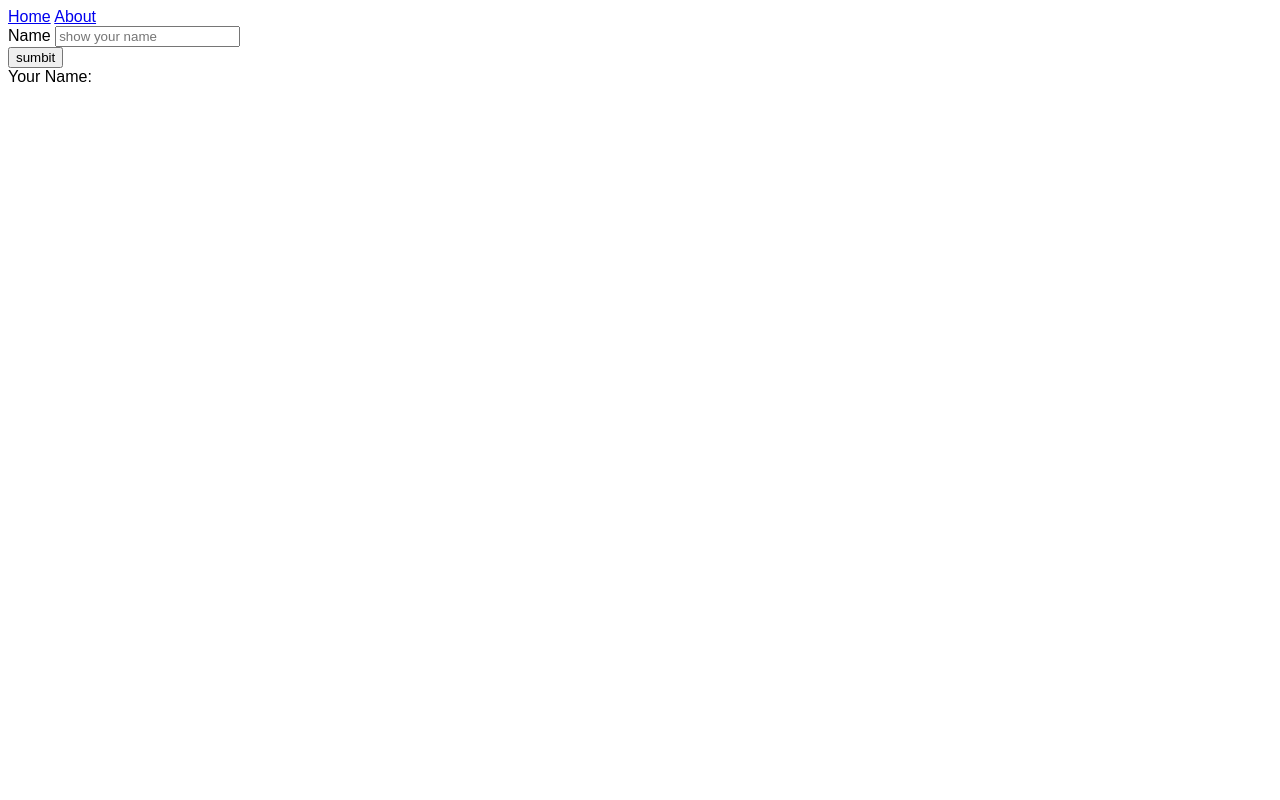
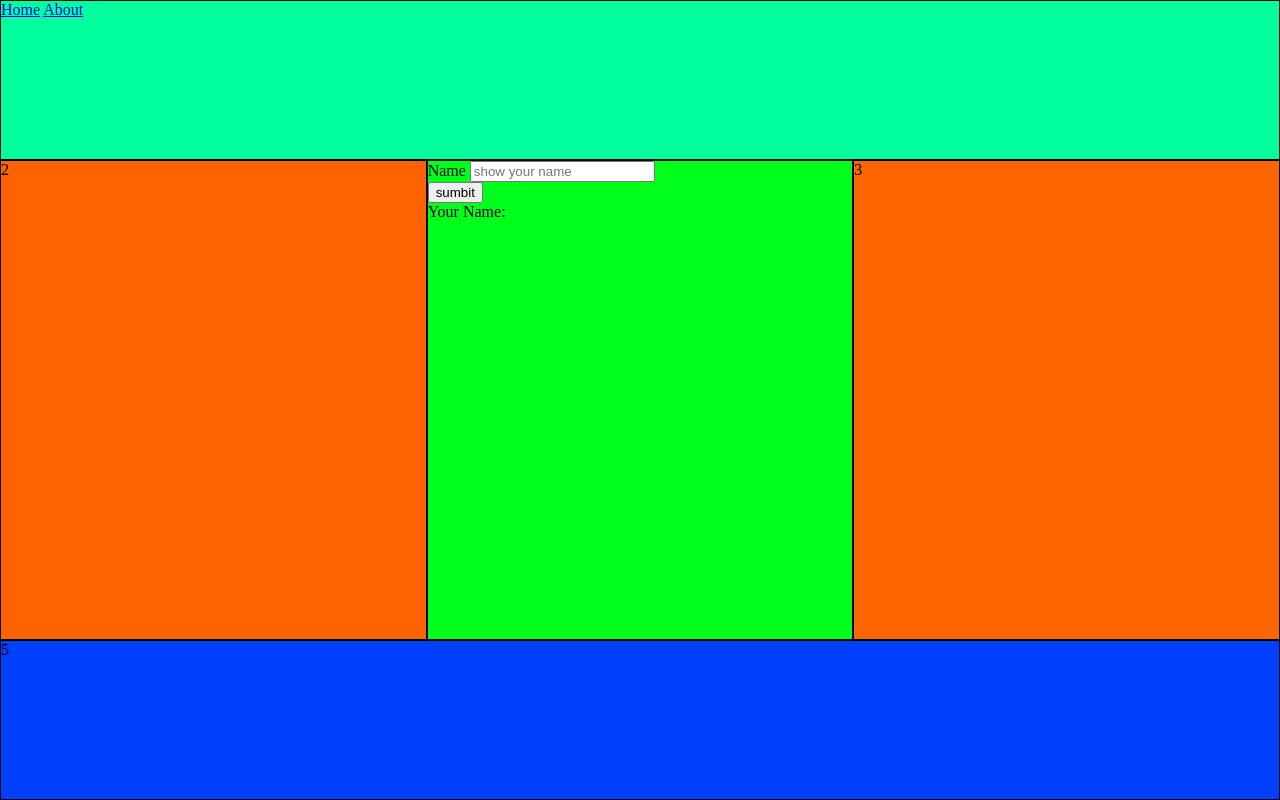
Before and after one commit to Muad-syntax/L, a plain HTML site: page index.html in a window 1280 px wide. Drawn offline with Linux system fonts and the light colour scheme.

Commit message:
Add layout and styling for about and index pages; enhance navigation

```diff
--- a/index.html
+++ b/index.html
@@ -1,30 +1,36 @@
 <!DOCTYPE html>
 <html lang="en">
+
 <head>
     <meta charset="UTF-8">
     <meta name="viewport" content="width=device-width, initial-scale=1.0">
     <title>L</title>
     <link rel="stylesheet" href="style/style.css">
 </head>
-<body>
-    <header class="header">
+
+<body class="container">
+    <div class="header">
         <nav>
             <a href="#">Home</a>
-            <a href="#">About</a>
+            <a href="about.html">About</a>
         </nav>
-    </header>
-    <main>
-        <div class="container">
+    </div>
+    <div class="right-content">2
+
+    </div>
+    <div class="left-content">3</div>
+    <div class="center-content">
         <label>Name</label>
         <input type="text" id="input-name" placeholder="show your name">
         <br>
         <button id="btn-show">sumbit</button>
         <div id="display-name"></div>
     </div>
-    </main>
+    <div class="footer">5</div>
 
 
 
     <script src="script/script.js"></script>
 </body>
+
 </html>
--- /dev/null
+++ b/style/about.css
@@ -0,0 +1,43 @@
+*{
+    font-family: Arial, Helvetica, sans-serif;
+}
+body{
+    padding: 0;
+    margin: 0;
+}
+.container {
+    height: 100vh;
+    display: grid;
+    grid-template-columns: repeat(5, 1fr);
+    grid-template-rows: repeat(5, 1fr);
+
+}
+
+.header {
+    grid-column: span 5 / span 5;
+    background-color: rgb(0, 255, 157);
+    border: 1px solid;
+}
+
+.content {
+    background-color: rgb(0, 123, 255);
+    grid-column: span 4 / span 4;
+    grid-row: span 3 / span 3;
+    grid-row-start: 2;
+    border: 1px solid;
+}
+
+.sidebar {
+    background-color: rgb(255, 0, 98);
+    grid-row: span 3 / span 3;
+    grid-column-start: 5;
+    grid-row-start: 2;
+    border: 1px solid;
+}
+
+.footer {
+    background-color: rgb(13, 255, 0);
+    grid-column: span 5 / span 5;
+    grid-row-start: 5;
+    border: 1px solid;
+}
--- a/style/style.css
+++ b/style/style.css
@@ -1,3 +1,45 @@
-*{
-    font-family: Arial, Helvetica, sans-serif;
+
+.container {
+    display: grid;
+    grid-template-columns: repeat(3, 1fr);
+    grid-template-rows: repeat(5, 1fr);
+    height: 100vh;
+    padding: 0;
+    margin: 0;
 }
+
+.header {
+    grid-column: span 3 / span 3;
+    background-color: rgb(0, 255, 157);
+    border: 1px solid;
+}
+
+.right-content {
+    grid-row: span 3 / span 3;
+    grid-row-start: 2;
+    background-color: rgb(255, 98, 0);
+    border: 1px solid;
+}
+
+.left-content {
+    grid-row: span 3 / span 3;
+    grid-column-start: 3;
+    grid-row-start: 2;
+    background-color: rgb(255, 102, 0);
+    border: 1px solid;
+}
+
+.center-content {
+    grid-row: span 3 / span 3;
+    grid-column-start: 2;
+    grid-row-start: 2;
+    background-color: rgb(0, 255, 26);
+    border: 1px solid;
+}
+
+.footer {
+    grid-column: span 3 / span 3;
+    grid-row-start: 5;
+    background-color: rgb(0, 64, 255);
+    border: 1px solid;
+}
```
Also changed, not shown: about.html (+17 -2 lines). Lines whose indentation alone changed are shown as unchanged.
